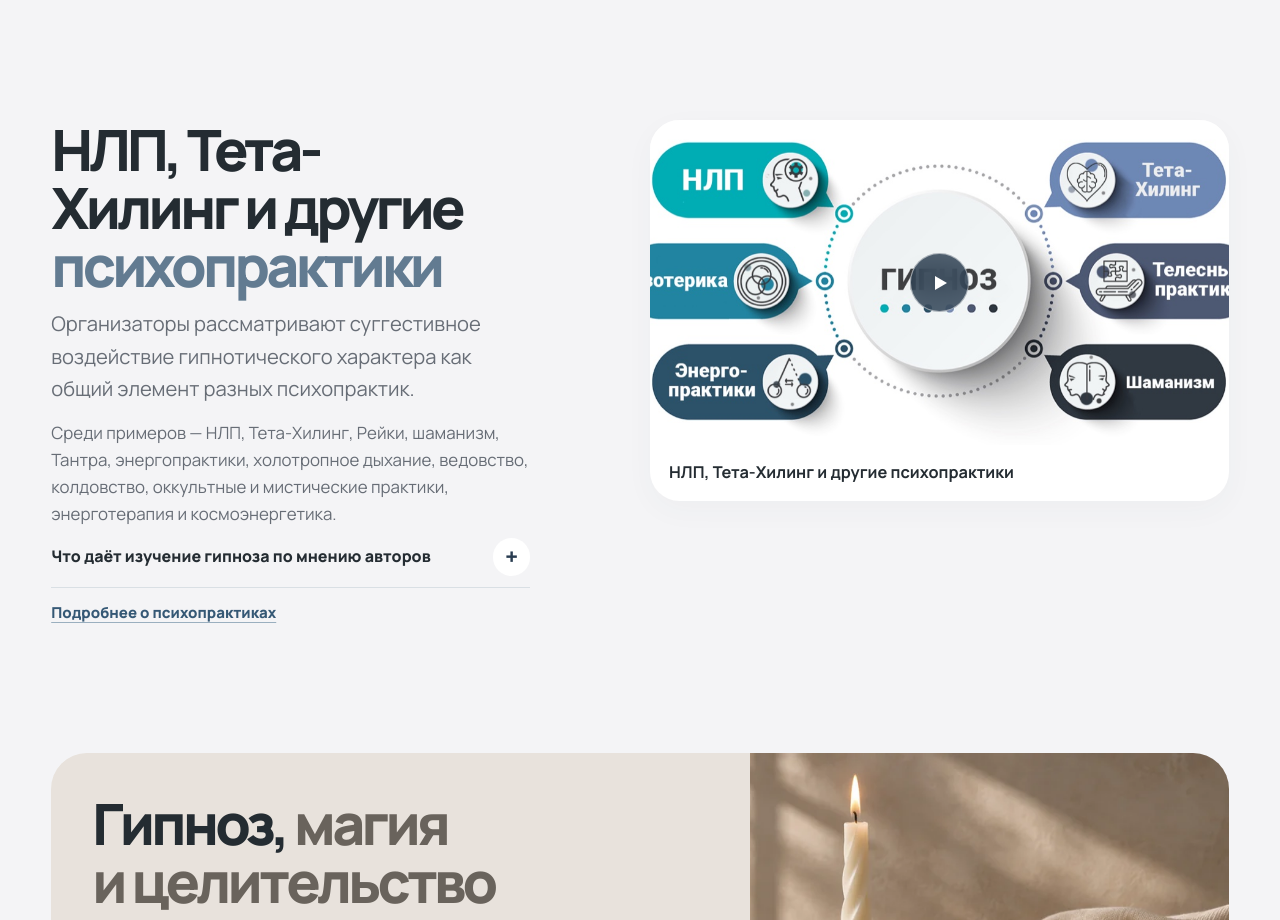
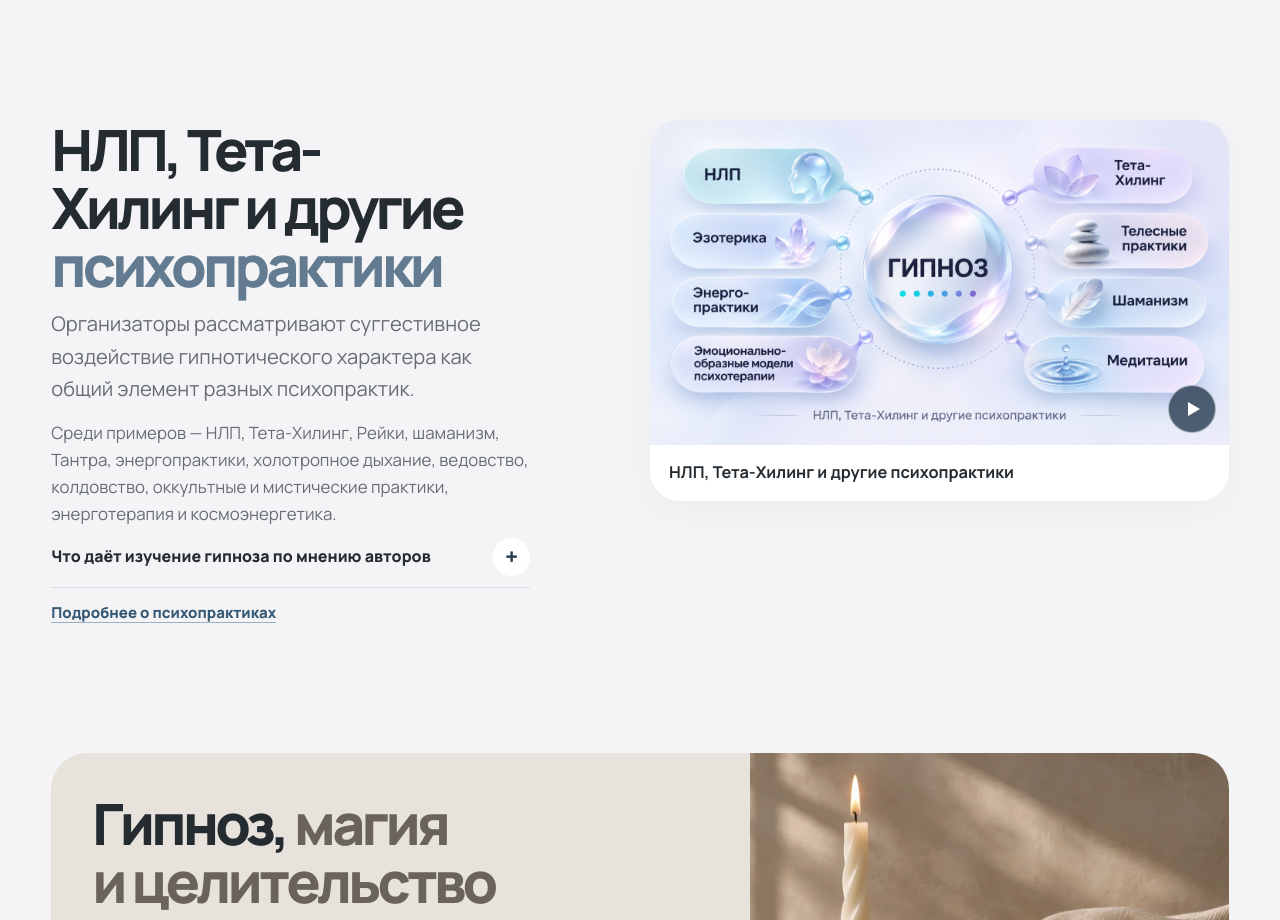
Before and after one commit to mrkmsc/sng-trening, a plain HTML site: page dist/modern-original/index.html in a window 1280 px wide. Shown: the part 7842-8762 px from the top of the page. Drawn offline with Linux system fonts and the light colour scheme.

Commit message:
Show full infographic on psychopractices video cover

```diff
--- a/dist/modern-original/index.html
+++ b/dist/modern-original/index.html
@@ -160,7 +160,7 @@
 <p>На примерах Тета-Хилинга и НЛП они обсуждают роль подготовки специалиста, личной индуктивности, подбора тактики и практического опыта. Разнообразие тактик сопоставляется с работой Милтона Эриксона.</p></div></details>
   <a class="text-link" href="https://psy-sng.ru/nlp">Подробнее о психопрактиках</a>
 </div><div><figure class="video original-video">
-      <a href="https://vkvideo.ru/video-179857931_456239168" class="video-cover" data-video="-179857931_456239168" data-title="НЛП, Тета-Хилинг и другие психопрактики" aria-label="Смотреть видео — НЛП, Тета-Хилинг и другие психопрактики"><img class="" src="media/original-psychopractices.jpg" alt="" loading="lazy" decoding="async"><span class="play" aria-hidden="true"></span></a>
+      <a href="https://vkvideo.ru/video-179857931_456239168" class="video-cover video-cover--infographic" data-video="-179857931_456239168" data-title="НЛП, Тета-Хилинг и другие психопрактики" aria-label="Смотреть видео — НЛП, Тета-Хилинг и другие психопрактики"><img src="media/psychopractices-infographic.jpg" alt="" loading="lazy" decoding="async"><span class="play" aria-hidden="true"></span></a>
       <figcaption><strong>НЛП, Тета-Хилинг и другие психопрактики</strong></figcaption>
     </figure></div></div></section>
 <section class="section ritual" id="ritual"><div class="wrap">
--- a/dist/modern-original/original.css
+++ b/dist/modern-original/original.css
@@ -106,3 +106,13 @@
 @media (max-width: 540px) {
   #reviews .video-grid { grid-template-columns: 1fr; }
 }
+
+.video-cover--infographic { background: #e8ebf7; }
+.video-cover--infographic img { object-fit: contain; }
+.video-cover--infographic:hover img { transform: none; }
+.video-cover--infographic .play {
+  align-self: end;
+  justify-self: end;
+  width: clamp(2.25rem, 4vw, 3rem);
+  margin: clamp(.45rem, 1vw, .8rem);
+}
```
Also changed, not shown: dist/modern-original/media/original-psychopractices.jpg (deleted), dist/modern-original/media/psychopractices-infographic.jpg (added).
